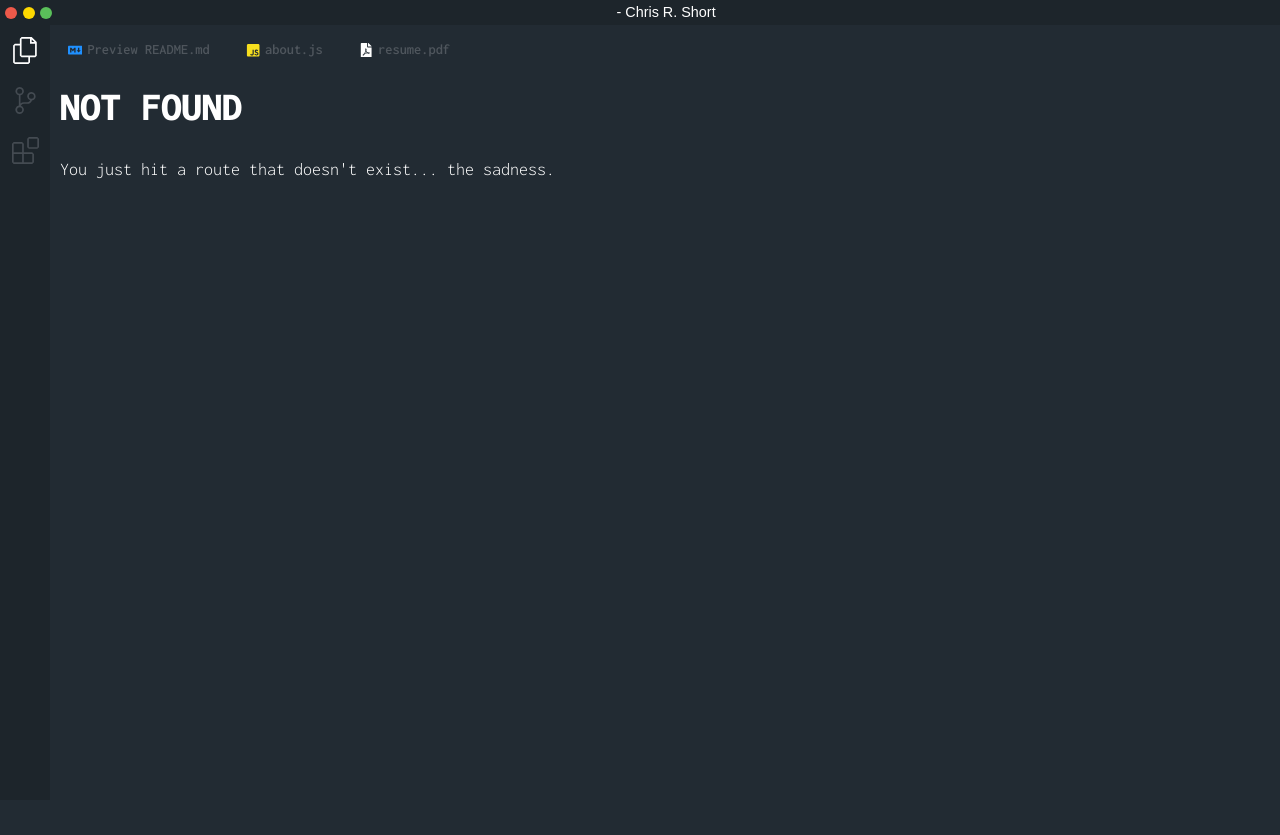
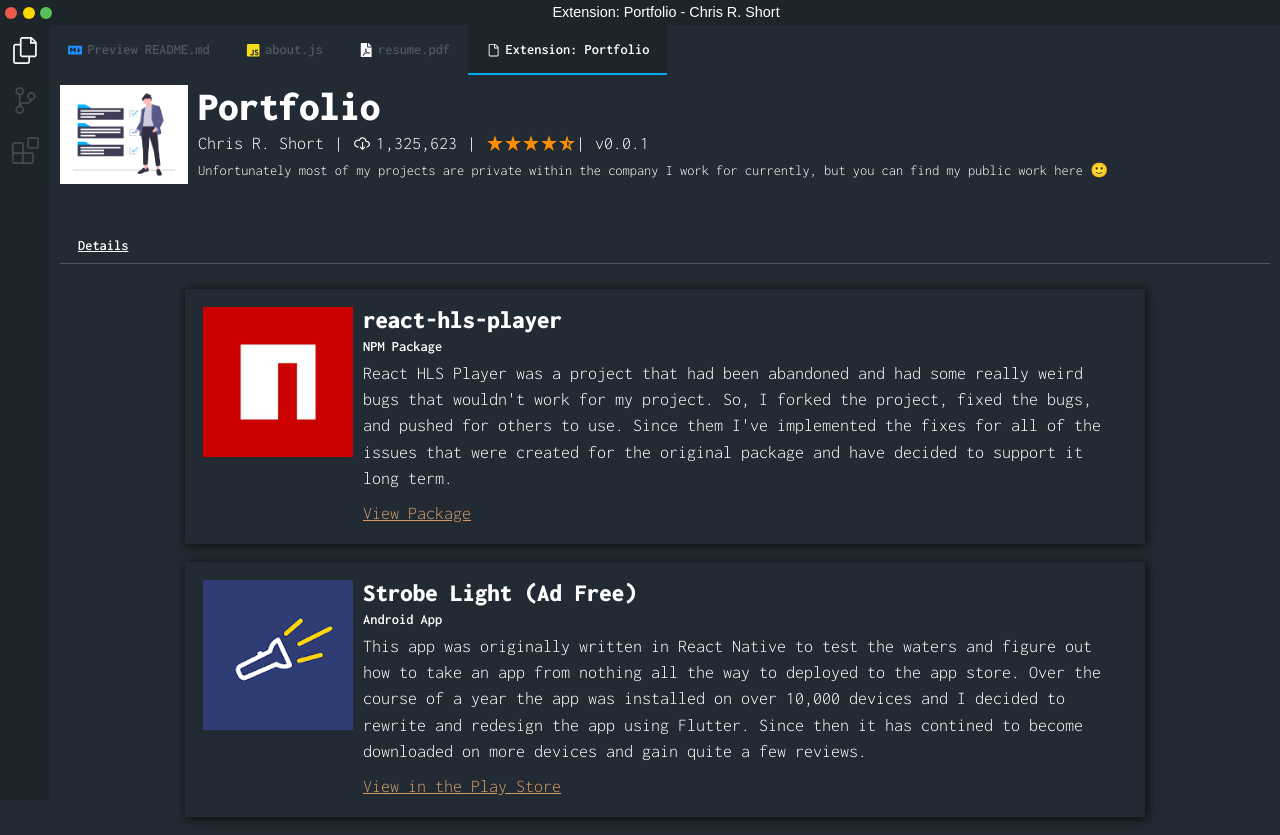
Before and after one commit to devcshort/portfolio-2020, a Gatsby site: page /portfolio in a window 1280 px wide. Before the commit this address had no page. Before the commit the page ends 800 px from the top, so only its background shows below. Built offline with nearby package versions, Linux system fonts and the light colour scheme; Gatsby itself is replaced by a stand-in of ours.

Commit message:
Add portfolio page

```diff
--- a/src/components/Layout/Navbar.js
+++ b/src/components/Layout/Navbar.js
@@ -2,6 +2,7 @@
 import { Link } from 'gatsby'
 import styled from 'styled-components'
 import { FaMarkdown, FaJsSquare, FaFilePdf } from 'react-icons/fa'
+import { VscFile } from 'react-icons/vsc'
 
 const StyledNavbar = styled.nav`
   display: flex;
@@ -23,6 +24,7 @@
   padding: .5rem 1rem;
   position: relative;
   text-decoration: none;
+  white-space: nowrap;
 
   &.active {
     background-color: #1d252b;
@@ -53,6 +55,10 @@
         <FaFilePdf style={{ marginRight: 5, color: '#fff' }} />
         resume.pdf
       </StyledLink>
+      <StyledLink to="/portfolio" className={path === '/portfolio' && 'active'}>
+        <VscFile style={{ marginRight: 5, color: '#fff' }} />
+        Extension: Portfolio
+      </StyledLink>
     </StyledNavbar>
   )
 }
--- a/src/components/Layout/StatusBar.js
+++ b/src/components/Layout/StatusBar.js
@@ -27,7 +27,8 @@
 const CurrentDocument = {
   '/': 'Preview README.md',
   '/about': 'about.js',
-  '/resume': 'resume.pdf'
+  '/resume': 'resume.pdf',
+  '/portfolio': 'Extension: Portfolio'
 }
 
 export default function StatusBar({ path }) {
--- /dev/null
+++ b/src/components/npmjs-image.js
@@ -0,0 +1,21 @@
+import React from 'react'
+import { useStaticQuery, graphql } from 'gatsby'
+import Img from 'gatsby-image'
+
+const NpmjsImage = () => {
+  const data = useStaticQuery(graphql`
+    query {
+      placeholderImage: file(relativePath: { eq: "npmjs.jpg" }) {
+        childImageSharp {
+          fluid(maxWidth: 400) {
+            ...GatsbyImageSharpFluid
+          }
+        }
+      }
+    }
+  `)
+
+  return <Img fluid={data.placeholderImage.childImageSharp.fluid} />
+}
+
+export default NpmjsImage
--- /dev/null
+++ b/src/components/portfolio-icon.js
@@ -0,0 +1,21 @@
+import React from 'react'
+import { useStaticQuery, graphql } from 'gatsby'
+import Img from 'gatsby-image'
+
+const PortfolioIcon = () => {
+  const data = useStaticQuery(graphql`
+    query {
+      placeholderImage: file(relativePath: { eq: "portfolio.png" }) {
+        childImageSharp {
+          fluid(maxWidth: 300) {
+            ...GatsbyImageSharpFluid
+          }
+        }
+      }
+    }
+  `)
+
+  return <Img fluid={data.placeholderImage.childImageSharp.fluid} />
+}
+
+export default PortfolioIcon
--- /dev/null
+++ b/src/components/strobelight-image.js
@@ -0,0 +1,21 @@
+import React from 'react'
+import { useStaticQuery, graphql } from 'gatsby'
+import Img from 'gatsby-image'
+
+const StrobelightImage = () => {
+  const data = useStaticQuery(graphql`
+    query {
+      placeholderImage: file(relativePath: { eq: "strobelight.png" }) {
+        childImageSharp {
+          fluid(maxWidth: 400) {
+            ...GatsbyImageSharpFluid
+          }
+        }
+      }
+    }
+  `)
+
+  return <Img fluid={data.placeholderImage.childImageSharp.fluid} />
+}
+
+export default StrobelightImage
--- /dev/null
+++ b/src/pages/portfolio.js
@@ -0,0 +1,90 @@
+import React from 'react'
+import { VscCloudDownload, VscStarFull, VscStarHalf } from 'react-icons/vsc'
+
+import PortfolioIcon from '../components/portfolio-icon'
+import NpmjsImage from '../components/npmjs-image'
+import StrobelightImage from '../components/strobelight-image'
+
+const Divider = ({ style }) => <div style={{ marginRight: 10, ...style }}>|</div>;
+
+export default function Portfolio() {
+  return (
+    <div>
+      <div style={{
+        display: 'flex',
+        marginBottom: '1rem'
+      }}>
+        <div style={{
+          height: 128,
+          width: 128,
+          marginRight: 10
+        }}>
+          <PortfolioIcon />
+        </div>
+        <div style={{
+          display: 'flex',
+          flex: 1,
+          flexDirection: 'column',
+          overflow: 'hidden'
+        }}>
+          <div>
+            <h1 style={{ margin: 0 }}>Portfolio</h1>
+          </div>
+          <div style={{ display: 'flex' }}>
+            <p style={{ marginRight: 10, marginBottom: 0, whiteSpace: 'nowrap', textOverflow: 'ellipsis', overflow: 'hidden'  }}>Chris R. Short</p>
+            <Divider />
+            <p style={{ display: 'flex', alignItems: 'center', marginBottom: 0, marginRight: 10, whiteSpace: 'nowrap', textOverflow: 'ellipsis', overflow: 'hidden'  }}><VscCloudDownload style={{ marginRight: 5 }} /> 1,325,623</p>
+            <Divider />
+            <div style={{ alignItems: 'center', display: 'flex' }}>
+              <VscStarFull style={{ color: '#ff8e00' }} />
+              <VscStarFull style={{ color: '#ff8e00' }} />
+              <VscStarFull style={{ color: '#ff8e00' }} />
+              <VscStarFull style={{ color: '#ff8e00' }} />
+              <VscStarHalf style={{ color: '#ff8e00' }} />
+            </div>
+            <Divider />
+            <p style={{ margin: 0 }}>v0.0.1</p>
+          </div>
+          <div>
+            <p style={{ margin: 0, whiteSpace: 'nowrap', textOverflow: 'ellipsis', overflow: 'hidden' }}><small>Unfortunately most of my projects are private within the company I work for currently, but you can find my public work here <span role="img" aria-label="Smiling Face">🙂</span> </small></p>
+          </div>
+        </div>
+      </div>
+      <div>
+        <p style={{
+          textDecoration: 'underline',
+          marginBottom: '.2rem',
+          fontWeight: 600,
+          paddingLeft: '1rem',
+          paddingRight: '1rem'
+        }}><small>Details</small></p>
+        <hr style={{ background: 'hsla(0,0%,53%,.45)' }} />
+      </div>
+      <div style={{ margin: '0 auto', width: '100%', maxWidth: 960 }}>
+        <div style={{ display: 'flex', marginBottom: '1rem', padding: '1rem', boxShadow: '1px 1px 11px rgba(0,0,0, 0.8)' }}>
+          <div style={{ width: 150, height: 150, marginRight: 10 }}>
+            <NpmjsImage />
+          </div>
+          <div style={{ flex: 1 }}>
+            <h3 style={{ margin: 0 }}>react-hls-player</h3>
+            <p style={{ margin: 0, fontWeight: 600, fontSize: '.8rem' }}>NPM Package</p>
+            <p style={{ fontSize: '1rem', marginBottom: '.5rem' }}>React HLS Player was a project that had been abandoned and had some really weird bugs that wouldn't work for my project. So, I forked the project, fixed the bugs, and pushed for others to use. Since them I've implemented the fixes for all of the issues that were created for the original package and have decided to support it long term.</p>
+            <p style={{ margin: 0 }}><a href="https://www.npmjs.com/package/react-hls-player" target="_blank" rel="noopener noreferrer">View Package</a></p>
+          </div>
+        </div>
+
+        <div style={{ display: 'flex', marginBottom: '1rem', padding: '1rem', boxShadow: '2px 2px 11px rgba(0,0,0, 0.8)' }}>
+          <div style={{ width: 150, height: 150, marginRight: 10 }}>
+            <StrobelightImage />
+          </div>
+          <div style={{ flex: 1 }}>
+            <h3 style={{ margin: 0 }}>Strobe Light (Ad Free)</h3>
+            <p style={{ margin: 0, fontWeight: 600, fontSize: '.8rem' }}>Android App</p>
+            <p style={{ fontSize: '1rem', marginBottom: '.5rem' }}>This app was originally written in React Native to test the waters and figure out how to take an app from nothing all the way to deployed to the app store. Over the course of a year the app was installed on over 10,000 devices and I decided to rewrite and redesign the app using Flutter. Since then it has contined to become downloaded on more devices and gain quite a few reviews.</p>
+            <p style={{ margin: 0 }}><a href="https://play.google.com/store/apps/details?id=com.chrisrshort.strobelight&hl=en_US" target="_blank" rel="noopener noreferrer">View in the Play Store</a></p>
+          </div>
+        </div>
+      </div>
+    </div>
+  )
+}
```
Also changed, not shown: src/images/npmjs.jpg (added), src/images/portfolio.png (added), src/images/strobelight.png (added).
